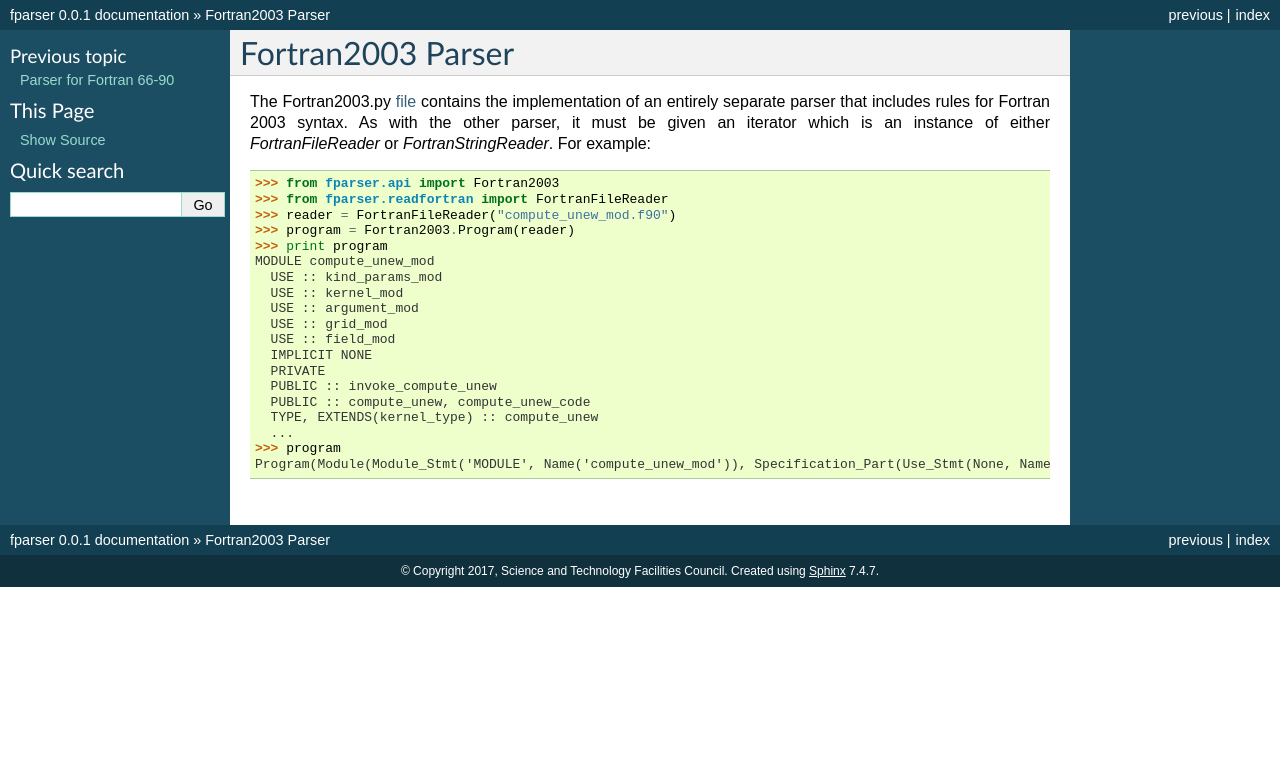
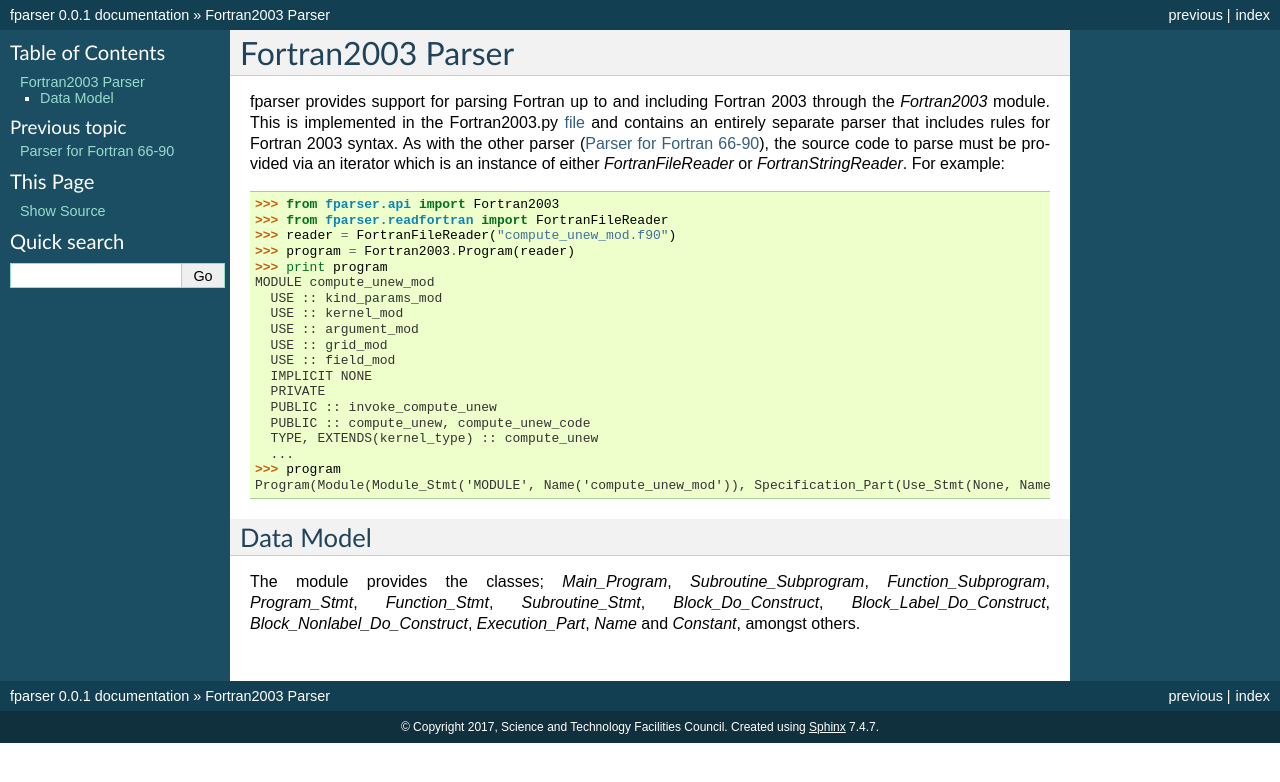
Before and after one commit to pearu/f2py, a Sphinx documentation site: the page built from doc/f2k_parser.rst, in a window 1280 px wide. Shown: the top 782 px of the page. Built offline with Sphinx 7.4.7, drawn with Linux system fonts in a browser that asks for light colours.

Commit message:
#2 Add list of classes that I have found to be useful in Habakkuk

```diff
--- a/doc/f2k_parser.rst
+++ b/doc/f2k_parser.rst
@@ -4,10 +4,13 @@
 Fortran2003 Parser
 ==================
 
-The Fortran2003.py `file`__ contains the implementation of an entirely separate
-parser that includes rules for Fortran 2003 syntax. As with the other
-parser, it must be given an iterator which is an instance of either
-`FortranFileReader` or `FortranStringReader`. For example:
+fparser provides support for parsing Fortran up to and including
+Fortran 2003 through the `Fortran2003` module. This is implemented in
+the Fortran2003.py `file`__ and contains an entirely separate parser
+that includes rules for Fortran 2003 syntax. As with the other parser
+(:ref:`f90_parser`), the source code to parse must be provided via an
+iterator which is an instance of either `FortranFileReader` or
+`FortranStringReader`. For example:
 
 __ https://github.com/stfc/fparser/blob/master/src/fparser/Fortran2003.py
 
@@ -32,3 +35,12 @@ __ https://github.com/stfc/fparser/blob/master/src/fparser/Fortran2003.py
       ...
     >>> program
     Program(Module(Module_Stmt('MODULE', Name('compute_unew_mod')), Specification_Part(Use_Stmt(None, Name('kind_params_mod'), '', None), Use_Stmt(None, Name('kernel_mod'), '', None), Use_Stmt(None, Name('argument_mod'), '', None), Use_Stmt(None, Name('grid_mod'), '', None), Use_Stmt(None, Name('field_mod'), '', None), Implicit_Part(Implicit_Stmt('NONE')), Access_Stmt('PRIVATE', None), Access_Stmt('PUBLIC', Name('invoke_compute_unew')), Access_Stmt('PUBLIC', Access_Id_List(',', (Name('compute_unew'), Name('compute_unew_code')))), Derived_Type_Def(Derived_Type_Stmt(Type_Attr_Spec('EXTENDS', Name('kernel_type')), Type_Name('compute_unew'), None), ...
+
+Data Model
+^^^^^^^^^^
+
+The module provides the classes; `Main_Program`,
+`Subroutine_Subprogram`, `Function_Subprogram`, `Program_Stmt`,
+`Function_Stmt`, `Subroutine_Stmt`, `Block_Do_Construct`,
+`Block_Label_Do_Construct`, `Block_Nonlabel_Do_Construct`,
+`Execution_Part`, `Name` and `Constant`, amongst others.
```
